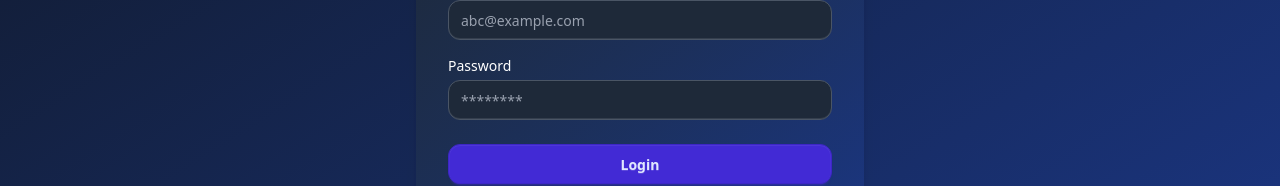
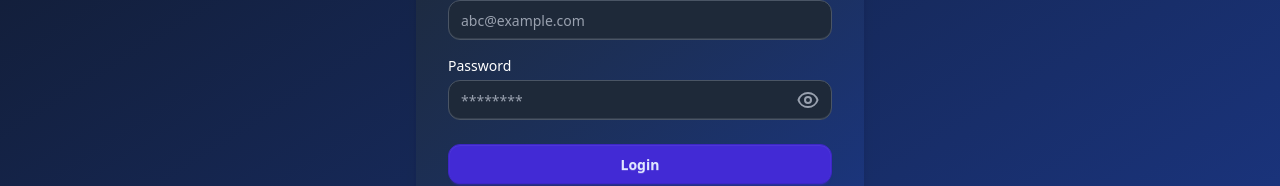
Before and after one commit to sourabhgautam98/Tinder-frontend, a React (Vite) app: page /login in a window 1280 px wide. Shown: the part 328-514 px from the top of the page. Built offline with nearby package versions, Linux system fonts and the light colour scheme; no server answers.

Commit message:
feat: Add react-icons for password visibility toggle in Login component

```diff
--- a/package.json
+++ b/package.json
@@ -15,6 +15,7 @@
     "axios": "^1.11.0",
     "react": "^19.1.1",
     "react-dom": "^19.1.1",
+    "react-icons": "^5.5.0",
     "react-redux": "^9.2.0",
     "react-router-dom": "^7.8.1",
     "tailwindcss": "^4.1.12"
--- a/src/pages/Login.jsx
+++ b/src/pages/Login.jsx
@@ -4,6 +4,7 @@ import { useDispatch } from "react-redux";
 import { addUser } from "../utils/userSlice";
 import { useNavigate } from "react-router-dom";
 import { BASE_URL } from "../utils/constants";
+import { HiOutlineEye, HiOutlineEyeOff } from "react-icons/hi"; // Importing icons
 
 const Login = () => {
   const [emailId, setEmailId] = useState("");
@@ -12,6 +13,8 @@ const Login = () => {
   const [lastName, setLastName] = useState("");
   const [isLoginForm, setIsLoginForm] = useState(true);
   const [error, setError] = useState("");
+  const [showPassword, setShowPassword] = useState(false); // State for password visibility
+
   const dispatch = useDispatch();
   const navigate = useNavigate();
 
@@ -56,7 +59,6 @@ const handleSignUp = async () => {
       setError(err?.response?.data || "Something went wrong");
     }
   };
-
 
   return (
     <div className="flex justify-center items-center min-h-screen bg-gradient-to-br from-gray-900 to-blue-900 py-10 px-4">
@@ -112,13 +114,26 @@ const handleSignUp = async () => {
             <label className="block text-sm font-medium text-white mb-1">
               Password
             </label>
+            <div className="relative">
               <input
-              type="password"
+                type={showPassword ? "text" : "password"}
                 value={password}
                 placeholder="********"
                 onChange={(e) => setPassword(e.target.value)}
-              className="input input-bordered w-full rounded-xl bg-gray-800 text-white placeholder-gray-400 border-gray-600"
+                className="input input-bordered w-full rounded-xl bg-gray-800 text-white placeholder-gray-400 border-gray-600 pr-10"
               />
+              <button
+                type="button"
+                onClick={() => setShowPassword((prev) => !prev)}
+                className="absolute right-3 top-1/2 transform -translate-y-1/2 text-gray-400 hover:text-white"
+              >
+                {showPassword ? (
+                  <HiOutlineEyeOff size={24} />
+                ) : (
+                  <HiOutlineEye size={24} />
+                )}
+              </button>
+            </div>
           </div>
         </div>
 
```
Also changed, not shown: 1 other file (tests, documents, lock files or other folders). Lines whose indentation alone changed are shown as unchanged.
